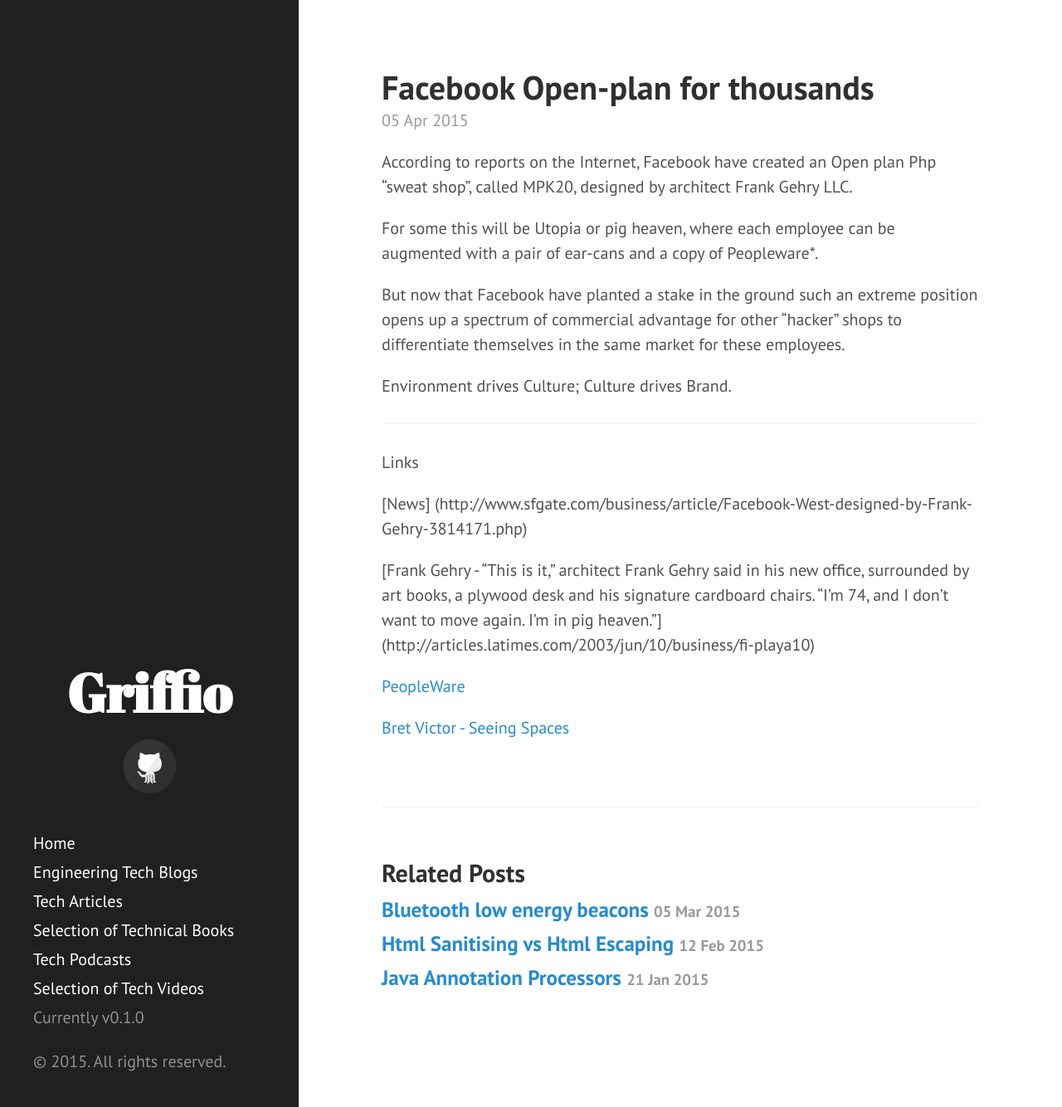
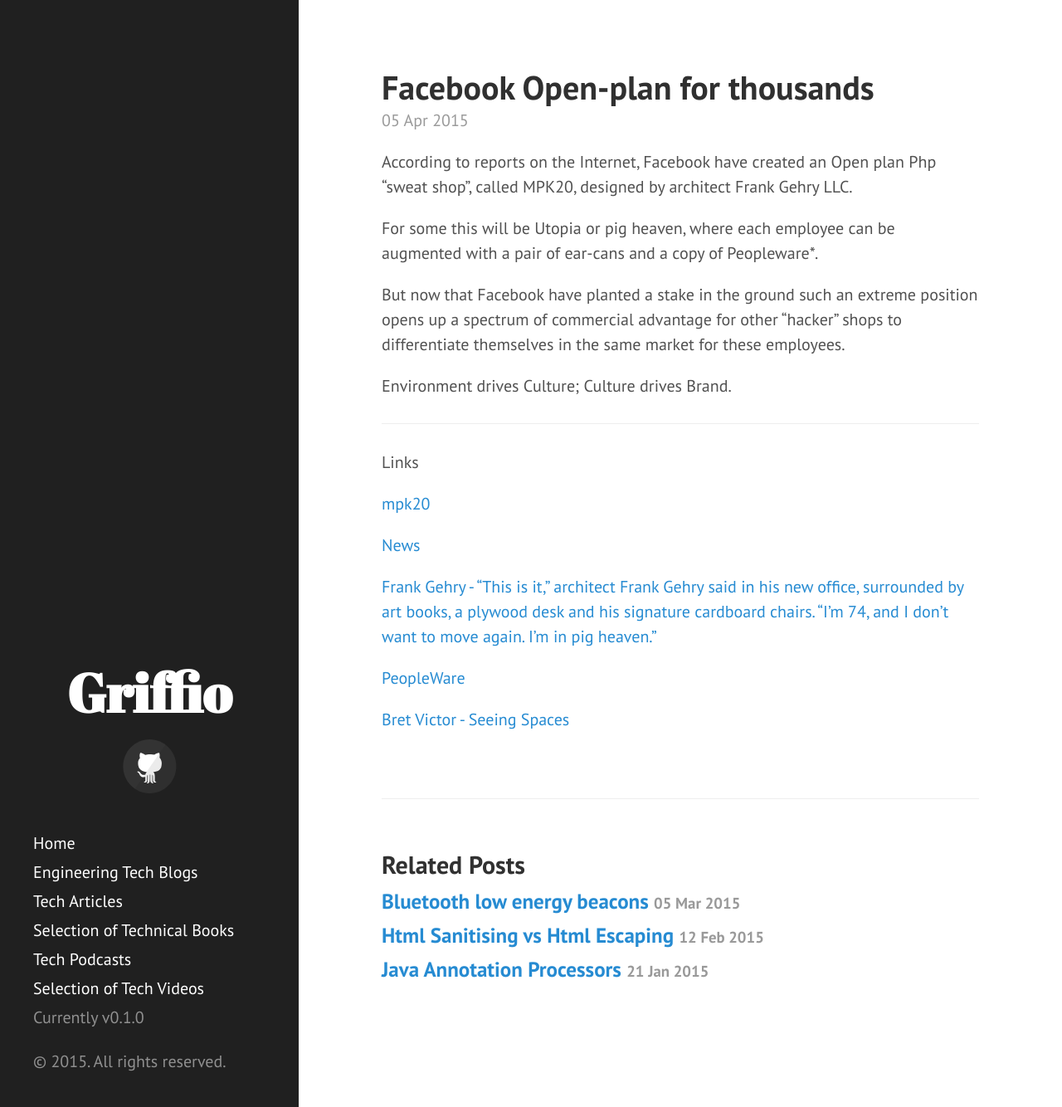
Before and after one commit to griffio/griffio.github.io, a Jekyll site: the page built from _posts/2015-04-05-Facebook-openplan.md, in a window 1280 px wide and 1334 px high. Shown: the whole window at 83% size. Built offline with Jekyll 4.4.1, drawn with Linux system fonts in a browser that asks for light colours; nearby versions of some CDN libraries.

Commit message:
Update 2015-04-05-Facebook-openplan.md

```diff
--- a/_posts/2015-04-05-Facebook-openplan.md
+++ b/_posts/2015-04-05-Facebook-openplan.md
@@ -19,10 +19,11 @@
 
 Links
 
-[News] (http://www.sfgate.com/business/article/Facebook-West-designed-by-Frank-Gehry-3814171.php)
+[mpk20](https://twitter.com/hashtag/mpk20)
 
-[Frank Gehry -  "This is it," architect Frank Gehry said in his new office, surrounded by art books, a plywood desk and his signature cardboard chairs. "I'm 74, and I don't want to move again. I'm in pig heaven."]
-(http://articles.latimes.com/2003/jun/10/business/fi-playa10)
+[News](http://www.sfgate.com/business/article/Facebook-West-designed-by-Frank-Gehry-3814171.php)
+
+[Frank Gehry -  "This is it," architect Frank Gehry said in his new office, surrounded by art books, a plywood desk and his signature cardboard chairs. "I'm 74, and I don't want to move again. I'm in pig heaven."](http://articles.latimes.com/2003/jun/10/business/fi-playa10)
 
 [PeopleWare](https://openlibrary.org/books/OL31274M/Peopleware)
 
```
